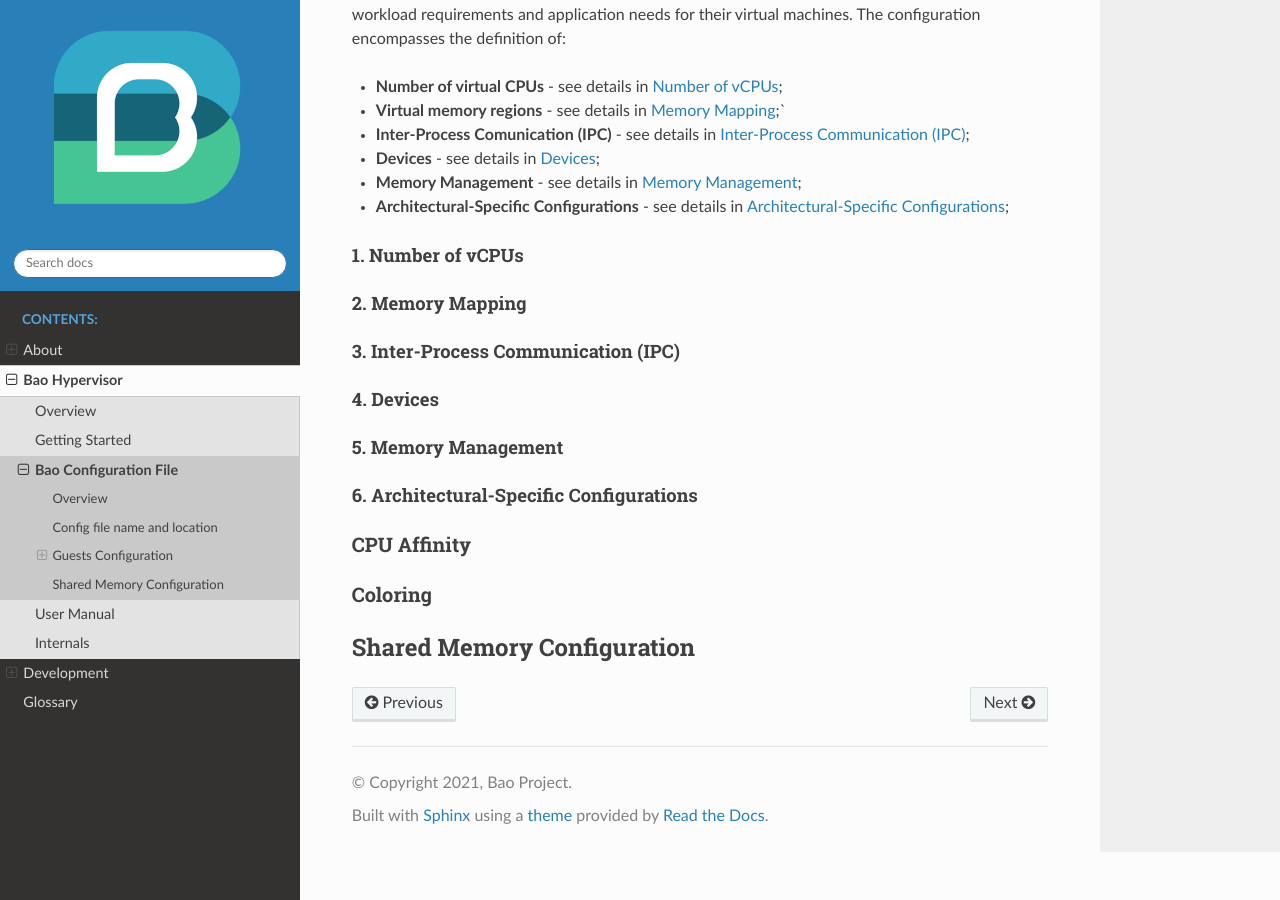
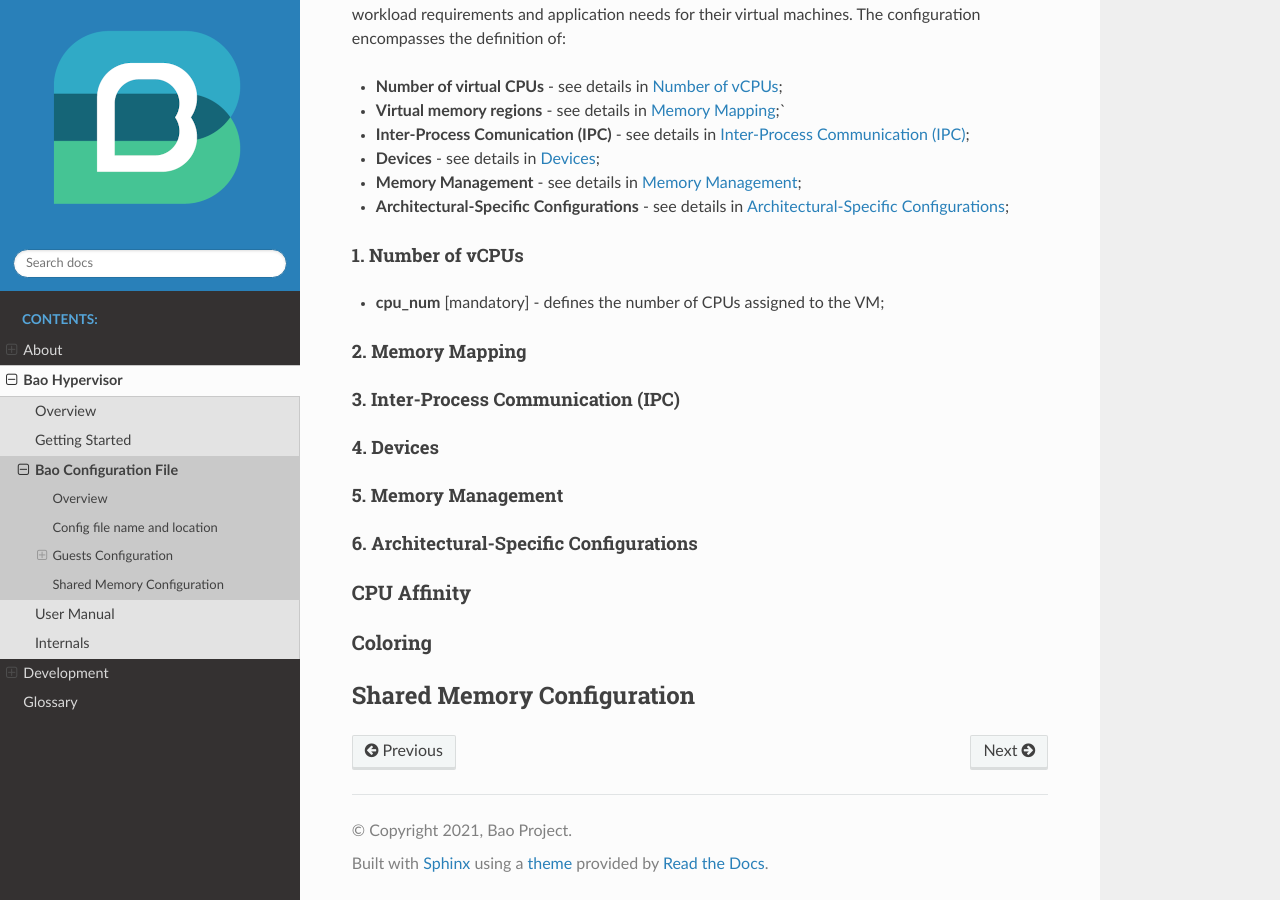
Before and after one commit to bao-project/bao-docs, a Sphinx documentation site: the page built from source/bao_hyp/config.rst, in a window 1280 px wide and 900 px high, scrolled down 3541 px. Built offline with Sphinx 7.4.7 and the Read the Docs theme 2.0.0, drawn with Linux system fonts in a browser that asks for light colours.

Commit message:
feat(doc): add VM configuration - number of vCPUs
Signed-off-by: Diogo21Costa <diogoandreveigacosta@gmail.com>

```diff
--- a/source/bao_hyp/config.rst
+++ b/source/bao_hyp/config.rst
@@ -173,6 +173,8 @@ configuration encompasses the definition of:
 ##################
 .. _Number of vCPUs:
 
+- **cpu_num** [mandatory] - defines the number of CPUs assigned to the VM;
+
 
 2. Memory Mapping
 #################
```
